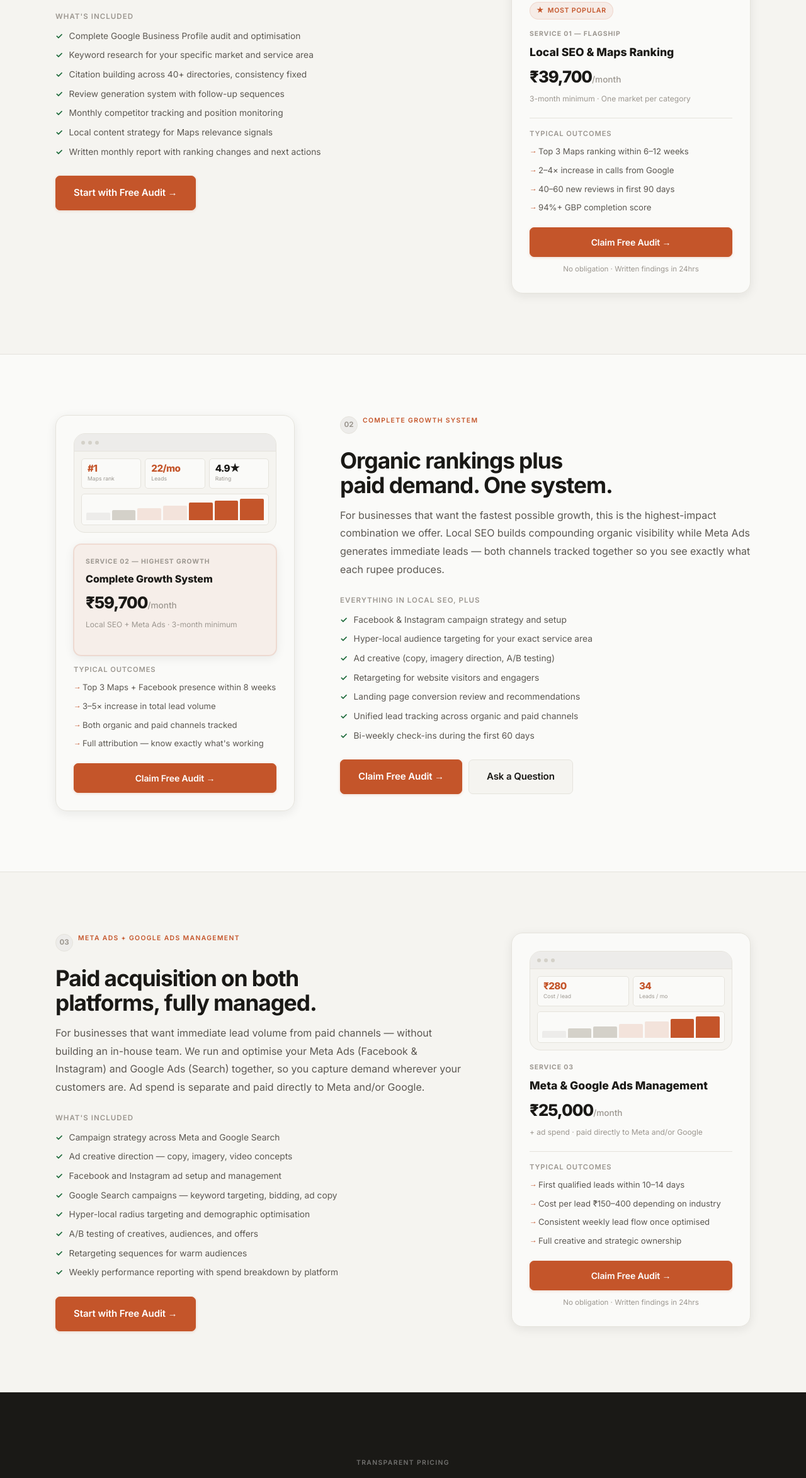
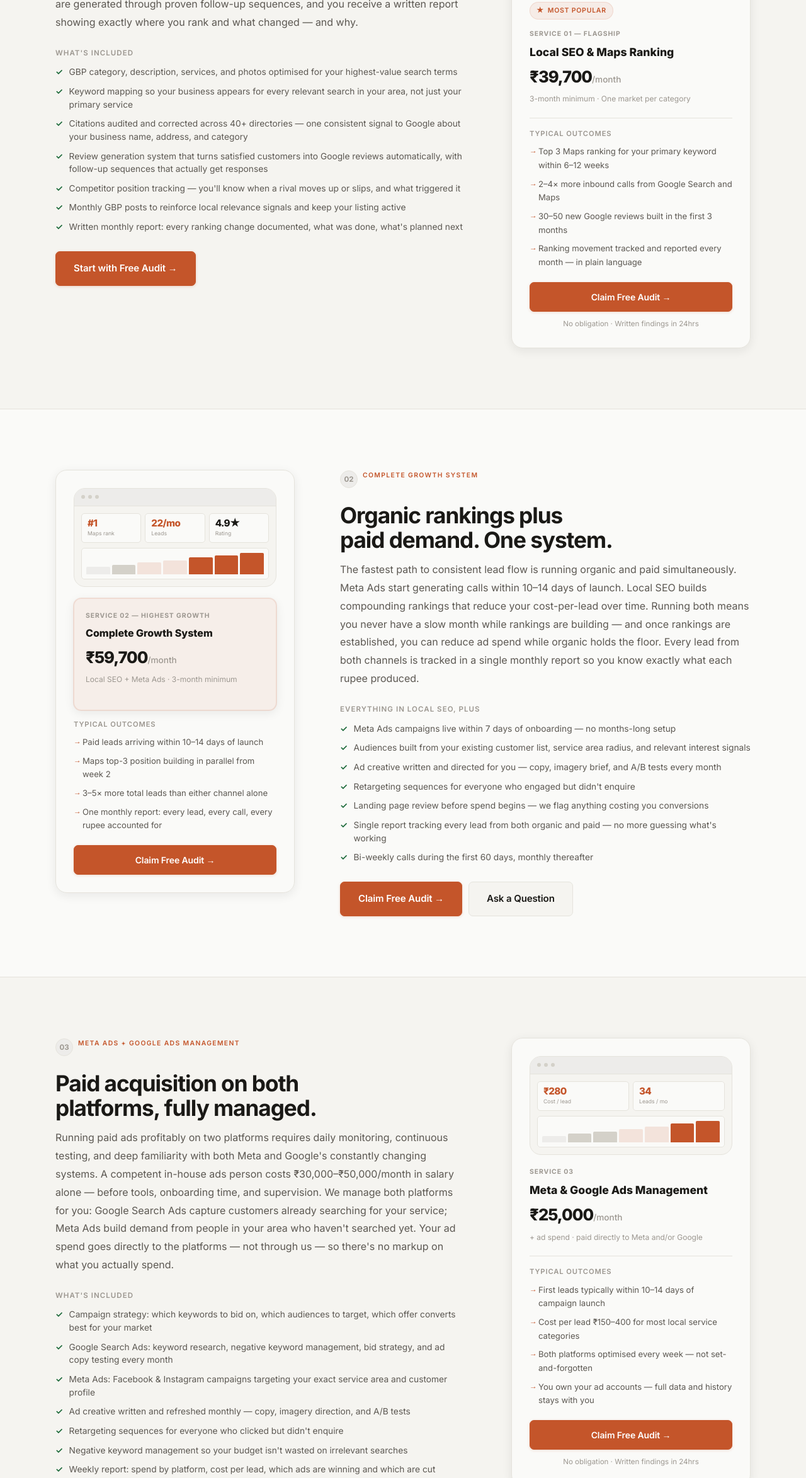
Before and after one commit to ksumedha14-ops/crossfire-website, a plain HTML site: page services.html in a window 1280 px wide. Shown: the part 2173-4520 px from the top of the page at 63% size. Drawn offline with Linux system fonts and the light colour scheme.

Commit message:
copy(services): strengthen perceived value across all three packages
- Package 1: rewritten lead explains top-3 = inbound calls without ads; monthly
  cadence made explicit; deliverables rewritten as outcomes not activities;
  replaced meaningless GBP completion score with plain-language rank reporting
- Package 2: lead now explains the compound logic (ads give leads now, SEO builds
  the floor so you need ads less later); deliverables show 7-day launch timeline;
  outcomes rewritten to be business-meaningful
- Package 3: lead adds in-house cost comparison (Rs30-50K salary vs Rs25K retainer);
  explicit no-markup statement on ad spend; deliverables include negative keyword
  management and account ownership; outcomes replace vague phrases with concrete ones
- Pricing grid bullets rewritten throughout: activity-focused -> outcome-focused

Co-Authored-By: Claude Sonnet 4.6 <noreply@anthropic.com>

```diff
--- a/services.html
+++ b/services.html
@@ -211,17 +211,17 @@
         <span class="eyebrow">Local SEO & Maps Ranking</span>
       </div>
       <h2 id="svc1-h2">Get found when buyers<br>search near them.</h2>
-      <p class="lead">Most local purchasing decisions start with a Google Maps search. We make sure your business holds a top-3 position in your market — with a complete system covering your GBP, citations, reviews, and local content. This is our most requested service because it builds compounding visibility that keeps working month after month.</p>
+      <p class="lead">The top 3 results on Google Maps capture over 80% of clicks. A business holding one of those positions gets a steady stream of inbound calls — without running ads. We build and hold that position through a complete, founder-managed system. Every month: your GBP is monitored and refined, citations are fixed and maintained, reviews are generated through proven follow-up sequences, and you receive a written report showing exactly where you rank and what changed — and why.</p>
       <div class="svc__includes">
         <h3>What's included</h3>
         <ul class="svc__list">
-          <li>Complete Google Business Profile audit and optimisation</li>
-          <li>Keyword research for your specific market and service area</li>
-          <li>Citation building across 40+ directories, consistency fixed</li>
-          <li>Review generation system with follow-up sequences</li>
-          <li>Monthly competitor tracking and position monitoring</li>
-          <li>Local content strategy for Maps relevance signals</li>
-          <li>Written monthly report with ranking changes and next actions</li>
+          <li>GBP category, description, services, and photos optimised for your highest-value search terms</li>
+          <li>Keyword mapping so your business appears for every relevant search in your area, not just your primary service</li>
+          <li>Citations audited and corrected across 40+ directories — one consistent signal to Google about your business name, address, and category</li>
+          <li>Review generation system that turns satisfied customers into Google reviews automatically, with follow-up sequences that actually get responses</li>
+          <li>Competitor position tracking — you'll know when a rival moves up or slips, and what triggered it</li>
+          <li>Monthly GBP posts to reinforce local relevance signals and keep your listing active</li>
+          <li>Written monthly report: every ranking change documented, what was done, what's planned next</li>
         </ul>
       </div>
       <a href="audit.html" class="btn btn--primary btn--lg">Start with Free Audit →</a>
@@ -256,10 +256,10 @@
       <div class="svc__card-outcomes">
         <h4>Typical outcomes</h4>
         <ul>
-          <li>Top 3 Maps ranking within 6–12 weeks</li>
-          <li>2–4× increase in calls from Google</li>
-          <li>40–60 new reviews in first 90 days</li>
-          <li>94%+ GBP completion score</li>
+          <li>Top 3 Maps ranking for your primary keyword within 6–12 weeks</li>
+          <li>2–4× more inbound calls from Google Search and Maps</li>
+          <li>30–50 new Google reviews built in the first 3 months</li>
+          <li>Ranking movement tracked and reported every month — in plain language</li>
         </ul>
       </div>
       <div style="margin-top:20px">
@@ -304,10 +304,10 @@
       <div class="svc__card-outcomes">
         <h4>Typical outcomes</h4>
         <ul>
-          <li>Top 3 Maps + Facebook presence within 8 weeks</li>
-          <li>3–5× increase in total lead volume</li>
-          <li>Both organic and paid channels tracked</li>
-          <li>Full attribution — know exactly what's working</li>
+          <li>Paid leads arriving within 10–14 days of launch</li>
+          <li>Maps top-3 position building in parallel from week 2</li>
+          <li>3–5× more total leads than either channel alone</li>
+          <li>One monthly report: every lead, every call, every rupee accounted for</li>
         </ul>
       </div>
       <div style="margin-top:20px">
@@ -320,17 +320,17 @@
         <span class="eyebrow">Complete Growth System</span>
       </div>
       <h2 id="svc2-h2">Organic rankings plus<br>paid demand. One system.</h2>
-      <p class="lead">For businesses that want the fastest possible growth, this is the highest-impact combination we offer. Local SEO builds compounding organic visibility while Meta Ads generates immediate leads — both channels tracked together so you see exactly what each rupee produces.</p>
+      <p class="lead">The fastest path to consistent lead flow is running organic and paid simultaneously. Meta Ads start generating calls within 10–14 days of launch. Local SEO builds compounding rankings that reduce your cost-per-lead over time. Running both means you never have a slow month while rankings are building — and once rankings are established, you can reduce ad spend while organic holds the floor. Every lead from both channels is tracked in a single monthly report so you know exactly what each rupee produced.</p>
       <div class="svc__includes">
         <h3>Everything in Local SEO, plus</h3>
         <ul class="svc__list">
-          <li>Facebook & Instagram campaign strategy and setup</li>
-          <li>Hyper-local audience targeting for your exact service area</li>
-          <li>Ad creative (copy, imagery direction, A/B testing)</li>
-          <li>Retargeting for website visitors and engagers</li>
-          <li>Landing page conversion review and recommendations</li>
-          <li>Unified lead tracking across organic and paid channels</li>
-          <li>Bi-weekly check-ins during the first 60 days</li>
+          <li>Meta Ads campaigns live within 7 days of onboarding — no months-long setup</li>
+          <li>Audiences built from your existing customer list, service area radius, and relevant interest signals</li>
+          <li>Ad creative written and directed for you — copy, imagery brief, and A/B tests every month</li>
+          <li>Retargeting sequences for everyone who engaged but didn't enquire</li>
+          <li>Landing page review before spend begins — we flag anything costing you conversions</li>
+          <li>Single report tracking every lead from both organic and paid — no more guessing what's working</li>
+          <li>Bi-weekly calls during the first 60 days, monthly thereafter</li>
         </ul>
       </div>
       <div style="display:flex;gap:10px;flex-wrap:wrap">
@@ -350,18 +350,18 @@
         <span class="eyebrow">Meta Ads + Google Ads Management</span>
       </div>
       <h2 id="svc3-h2">Paid acquisition on both<br>platforms, fully managed.</h2>
-      <p class="lead">For businesses that want immediate lead volume from paid channels — without building an in-house team. We run and optimise your Meta Ads (Facebook & Instagram) and Google Ads (Search) together, so you capture demand wherever your customers are. Ad spend is separate and paid directly to Meta and/or Google.</p>
+      <p class="lead">Running paid ads profitably on two platforms requires daily monitoring, continuous testing, and deep familiarity with both Meta and Google's constantly changing systems. A competent in-house ads person costs ₹30,000–₹50,000/month in salary alone — before tools, onboarding time, and supervision. We manage both platforms for you: Google Search Ads capture customers already searching for your service; Meta Ads build demand from people in your area who haven't searched yet. Your ad spend goes directly to the platforms — not through us — so there's no markup on what you actually spend.</p>
       <div class="svc__includes">
         <h3>What's included</h3>
         <ul class="svc__list">
-          <li>Campaign strategy across Meta and Google Search</li>
-          <li>Ad creative direction — copy, imagery, video concepts</li>
-          <li>Facebook and Instagram ad setup and management</li>
-          <li>Google Search campaigns — keyword targeting, bidding, ad copy</li>
-          <li>Hyper-local radius targeting and demographic optimisation</li>
-          <li>A/B testing of creatives, audiences, and offers</li>
-          <li>Retargeting sequences for warm audiences</li>
-          <li>Weekly performance reporting with spend breakdown by platform</li>
+          <li>Campaign strategy: which keywords to bid on, which audiences to target, which offer converts best for your market</li>
+          <li>Google Search Ads: keyword research, negative keyword management, bid strategy, and ad copy testing every month</li>
+          <li>Meta Ads: Facebook & Instagram campaigns targeting your exact service area and customer profile</li>
+          <li>Ad creative written and refreshed monthly — copy, imagery direction, and A/B tests</li>
+          <li>Retargeting sequences for everyone who clicked but didn't enquire</li>
+          <li>Negative keyword management so your budget isn't wasted on irrelevant searches</li>
+          <li>Weekly report: spend by platform, cost per lead, which ads are winning and which are cut</li>
+          <li>You own the ad accounts — if you ever leave, you keep the full history and data</li>
         </ul>
       </div>
       <a href="audit.html" class="btn btn--primary btn--lg">Start with Free Audit →</a>
@@ -395,10 +395,10 @@
       <div class="svc__card-outcomes">
         <h4>Typical outcomes</h4>
         <ul>
-          <li>First qualified leads within 10–14 days</li>
-          <li>Cost per lead ₹150–400 depending on industry</li>
-          <li>Consistent weekly lead flow once optimised</li>
-          <li>Full creative and strategic ownership</li>
+          <li>First leads typically within 10–14 days of campaign launch</li>
+          <li>Cost per lead ₹150–400 for most local service categories</li>
+          <li>Both platforms optimised every week — not set-and-forgotten</li>
+          <li>You own your ad accounts — full data and history stays with you</li>
         </ul>
       </div>
       <div style="margin-top:20px">
@@ -425,12 +425,12 @@
         <div class="price-card__note">3-month minimum · One market per category</div>
         <div class="price-card__divider"></div>
         <ul>
-          <li>GBP optimisation (complete)</li>
-          <li>Citation building & cleanup</li>
-          <li>Review generation system</li>
-          <li>Monthly rank tracking report</li>
-          <li>Monthly strategy call</li>
-          <li>Direct WhatsApp access to Sumedha</li>
+          <li>GBP fully audited and optimised in month 1</li>
+          <li>40+ directory citations fixed and maintained</li>
+          <li>Review generation system — runs on autopilot after setup</li>
+          <li>Monthly written report: every rank change explained</li>
+          <li>Monthly strategy call with Sumedha</li>
+          <li>WhatsApp access between calls — not just at report time</li>
         </ul>
         <a href="audit.html" class="btn btn--ghost" style="justify-content:center">Start with Free Audit</a>
       </div>
@@ -441,11 +441,11 @@
         <div class="price-card__divider"></div>
         <ul>
           <li>Everything in Local SEO</li>
-          <li>Meta Ads campaign management</li>
-          <li>Hyper-local audience targeting</li>
-          <li>Ad creative & A/B testing</li>
-          <li>Retargeting sequences</li>
-          <li>Bi-weekly check-ins (first 60 days)</li>
+          <li>Meta Ads live within 7 days of onboarding</li>
+          <li>Audiences built from your customer list and service area</li>
+          <li>Ad creative written and tested every month</li>
+          <li>Retargeting for visitors who didn't convert</li>
+          <li>Bi-weekly calls for first 60 days, monthly after</li>
         </ul>
         <a href="audit.html" class="btn btn--primary" style="justify-content:center">Start with Free Audit →</a>
       </div>
@@ -455,12 +455,12 @@
         <div class="price-card__note">+ ad spend paid directly to Meta and/or Google</div>
         <div class="price-card__divider"></div>
         <ul>
-          <li>Meta Ads (Facebook & Instagram)</li>
-          <li>Google Search Ads management</li>
-          <li>Local audience & keyword targeting</li>
-          <li>Creative direction & copywriting</li>
-          <li>Weekly performance reporting</li>
-          <li>Monthly strategy call</li>
+          <li>Google Search Ads — capture customers actively searching</li>
+          <li>Meta Ads — build demand before they search</li>
+          <li>Weekly report: cost per lead by platform, what's winning</li>
+          <li>Ad creative written and refreshed monthly</li>
+          <li>Negative keywords managed — no wasted spend</li>
+          <li>You own the ad accounts, always</li>
         </ul>
         <a href="audit.html" class="btn btn--ghost" style="justify-content:center">Start with Free Audit</a>
       </div>
```
